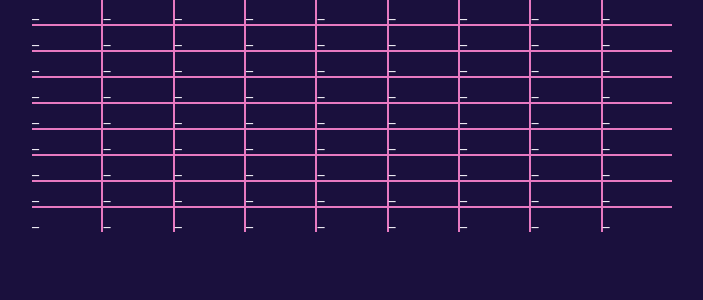
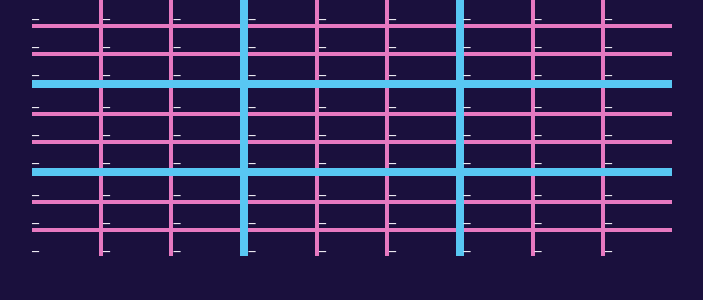
Before and after one commit to janelucia/tictacthetoe, a Nuxt app: page /gamehub/Ultimate in a window 1280 px wide. Shown: the top 300 px of the page, without its empty margins (288-991 px from the left). Built offline with nearby package versions, Linux system fonts and the light colour scheme.

Commit message:
change color of big gamefield

```diff
--- a/components/Gamefield.vue
+++ b/components/Gamefield.vue
@@ -5,12 +5,14 @@
   >
     <div
       v-for="(cell, cellIndex) in row"
-      class="flex border border-solid border-primary flex-col w-full"
+      class="flex border border-solid flex-col w-full h-full"
       :class='{
         "border-t-0": (rowIndex === 0) && (cellIndex === 1) || (rowIndex === 0) && (cellIndex === 0) || (rowIndex === 0) && (cellIndex === 2),
         "border-l-0": (rowIndex === 1) && (cellIndex === 0) || (rowIndex === 0) && (cellIndex === 0) || (rowIndex === 2) && (cellIndex === 0),
         "border-r-0": (rowIndex === 1) && (cellIndex === 2) || (rowIndex === 0) && (cellIndex === 2) || (rowIndex === 2) && (cellIndex === 2),
         "border-b-0": (rowIndex === 2) && (cellIndex === 1) || (rowIndex === 2) && (cellIndex === 0) || (rowIndex === 2) && (cellIndex === 2),
+        "border-secondary border-4": field.hasSubFields(),
+        "border-primary border-2": !field.hasSubFields(),
       }'
     >
       <Gamefield v-if="field.hasSubFields()" :field="cell" />
--- a/nuxt.config.ts
+++ b/nuxt.config.ts
@@ -2,4 +2,10 @@
 export default defineNuxtConfig({
   devtools: { enabled: true },
   modules: ['@nuxtjs/tailwindcss', 'nuxt-icon'],
+  app: {
+    head: {
+      title: 'Tic Tac The Toe',
+      link: [{ rel: 'icon', type: 'image/x-icon', href: '/favicon.ico' }],
+    },
+  },
 });
--- a/pages/gamehub/Ultimate.vue
+++ b/pages/gamehub/Ultimate.vue
@@ -1,5 +1,5 @@
 <template>
-  <div class="flex w-full h-full justify-center items-center">
+  <div class="flex justify-center items-center ">
     <div class='w-1/2'>
       <Gamefield :field="big" />
     </div>
```
